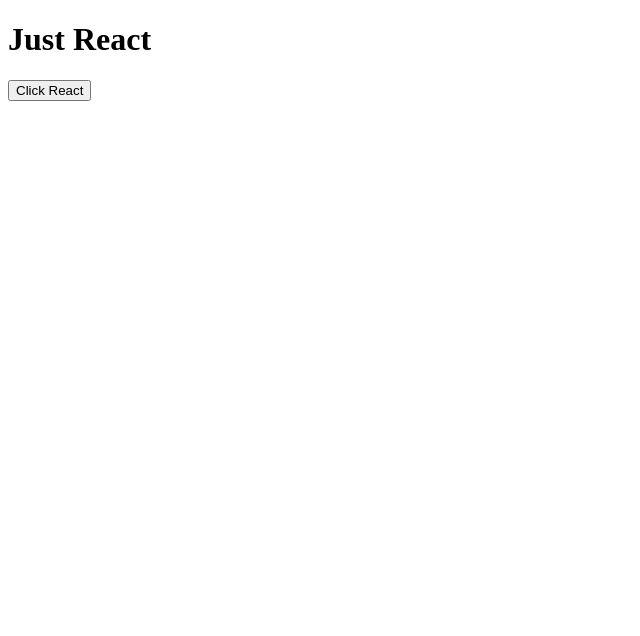
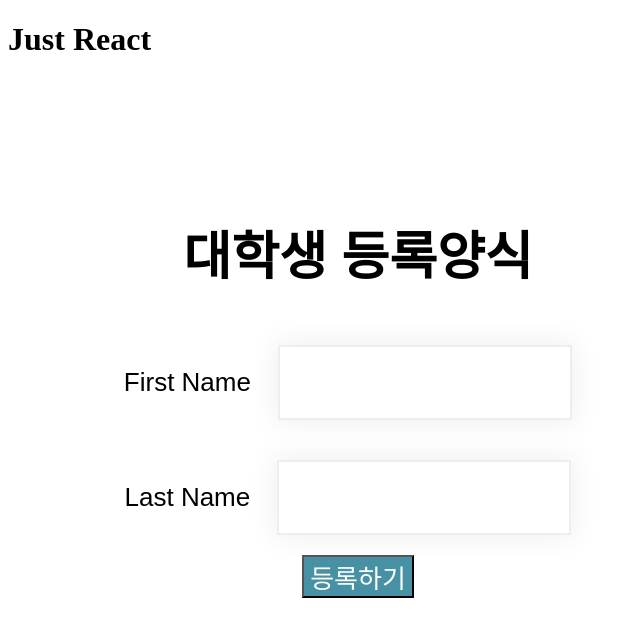
Before and after one commit to jiyoung-B/enrollment-react-app, a React (Create React App) app: page / in a window 1280 px wide. Shown: the top 636 px of the page, without its empty margins (0-640 px from the left). Built offline with nearby package versions, Linux system fonts and the light colour scheme.

Commit message:
대학생 등록 폼 작성

```diff
--- /dev/null
+++ b/src/App.css
@@ -0,0 +1,24 @@
+.enrolForm {
+    font-family:sans-serif;
+    font-size: 26px;
+    text-align: center;
+    width: 500px;
+    padding:100px;
+}
+.enrolForm input[type=text] {
+    margin :20px;
+    padding:20px;
+    box-shadow:0 0 25px 4px rgba(0,0,0,0.06);
+    border: 2px solid #eee;
+    width: 250px;
+    font-family: inherit;
+    font-size: inherit;
+}
+.enrolForm button[type=submit]
+{
+    background: #4691A4;
+    font-family: inherit;
+    font-size: inherit;
+    cursor: pointer;
+    color: white;
+}
--- a/src/App.js
+++ b/src/App.js
@@ -1,13 +1,12 @@
 import React from "react";
+import EnrollmentForm from "./compoents/EnrollmentForm"
 
 
 const App = () => {
-    const ClickHandler = () => {
-        alert('Starting React!!');
-    };
+
     return(
         <div>
-            <button type='button' onClick={ClickHandler}>Click React</button>
+            <EnrollmentForm/>
         </div>
     );
 };
--- /dev/null
+++ b/src/compoents/EnrollmentForm.js
@@ -0,0 +1,21 @@
+import React from "react";
+import '../App.css';
+
+
+const EnrollmentForm = () => {
+    return(
+        <div>
+            <form className="enrolForm">
+            <h1>대학생 등록양식</h1>
+                <div><label>First Name </label>
+                    <input type="text" name="fname" /></div>
+                <div><label>Last Name </label>
+                    <input type="text" name="lname" /></div>
+                <div><button type="submit">등록하기</button></div>
+            </form>
+
+        </div>
+
+    );
+};
+export default EnrollmentForm;
```
